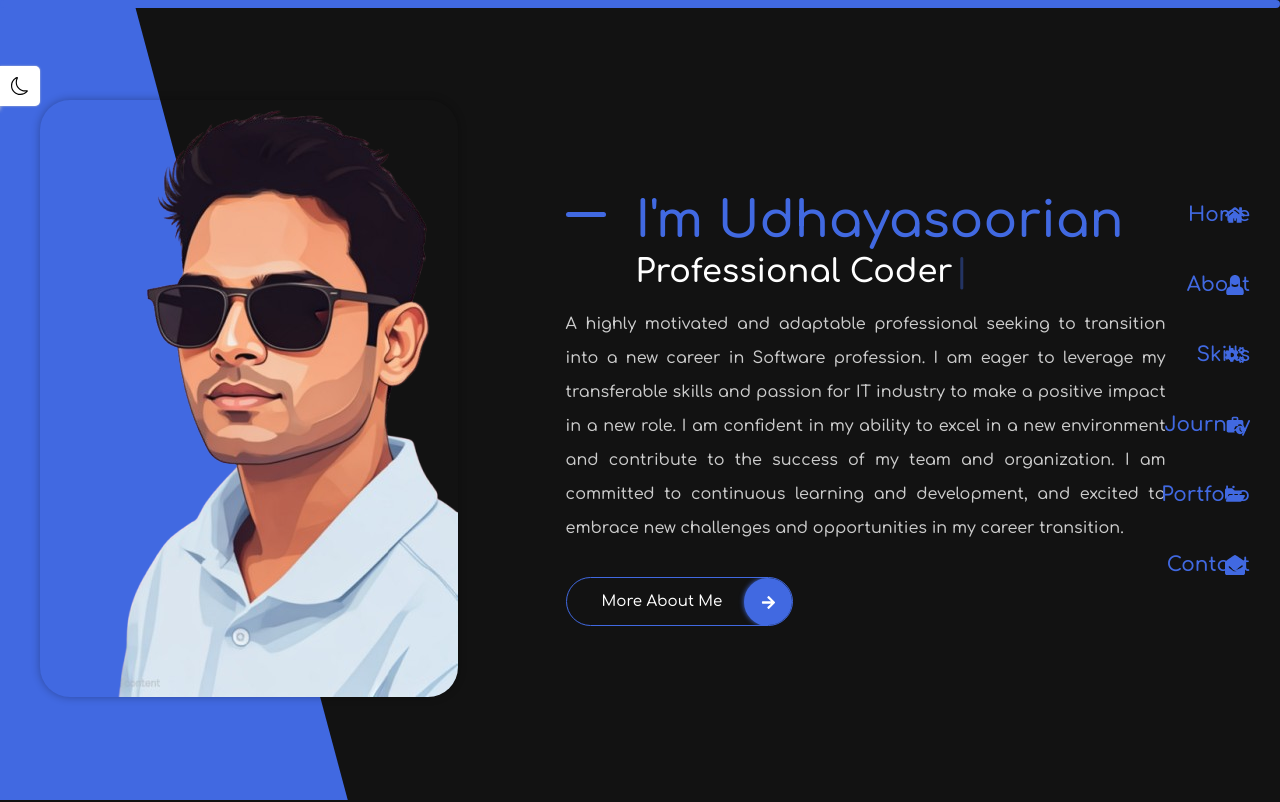
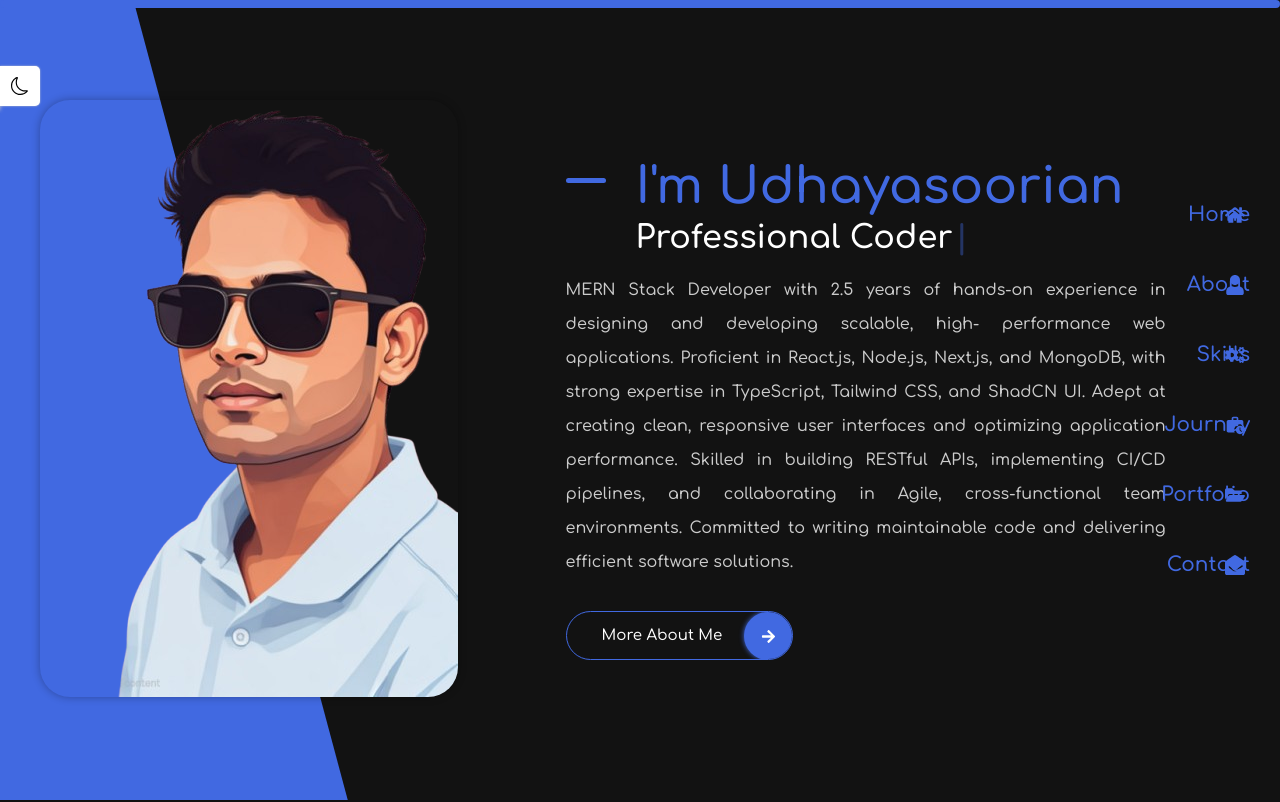
Before and after one commit to Suriya-K7/Suriya-Portfolio-v2, a React (Vite) app: page / in a window 1280 px wide. Shown: the top 802 px of the page. Built offline with nearby package versions, Linux system fonts and the light colour scheme.

Commit message:
home page content updated

```diff
--- a/src/pages/home/Home.jsx
+++ b/src/pages/home/Home.jsx
@@ -38,14 +38,15 @@ const Home = () => {
             </p>
           </h1>
           <p className="home__description">
-            A highly motivated and adaptable professional seeking to transition
-            into a new career in Software profession. I am eager to leverage my
-            transferable skills and passion for IT industry to make a positive
-            impact in a new role. I am confident in my ability to excel in a new
-            environment and contribute to the success of my team and
-            organization. I am committed to continuous learning and development,
-            and excited to embrace new challenges and opportunities in my career
-            transition.
+            MERN Stack Developer with 2.5 years of hands-on experience in
+            designing and developing scalable, high- performance web
+            applications. Proficient in React.js, Node.js, Next.js, and MongoDB,
+            with strong expertise in TypeScript, Tailwind CSS, and ShadCN UI.
+            Adept at creating clean, responsive user interfaces and optimizing
+            application performance. Skilled in building RESTful APIs,
+            implementing CI/CD pipelines, and collaborating in Agile,
+            cross-functional team environments. Committed to writing
+            maintainable code and delivering efficient software solutions.
           </p>
           <a href="#about" className="button">
             More About Me{" "}
```
